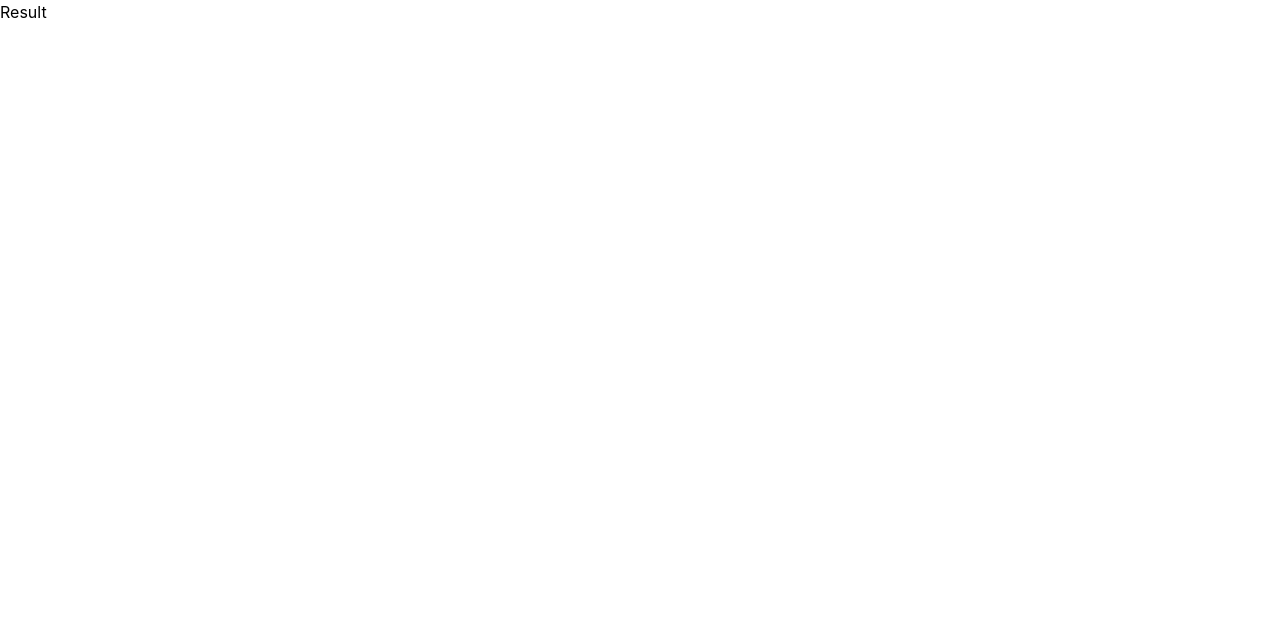
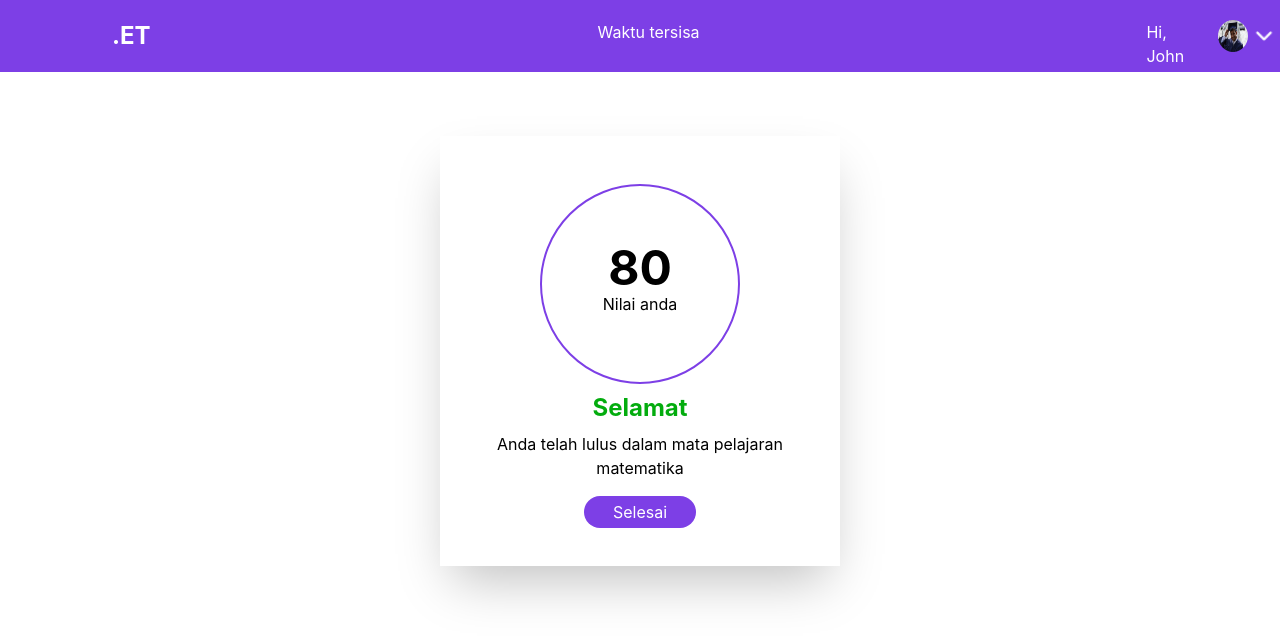
Before and after one commit to yogihendrawan79/final-project-ruang-guru, a React (Create React App) app in the folder Frontend/: page /hasil-ujian/1 in a window 1280 px wide. Shown: the top 640 px of the page. Built offline with nearby package versions, Linux system fonts and the light colour scheme.

Commit message:
feat: result page

```diff
--- a/Frontend/src/App.js
+++ b/Frontend/src/App.js
@@ -12,7 +12,9 @@ function App() {
           <Route path="login" element={<Login />} />
           <Route path="token" element={<Token />} />
           <Route index element={<Soal />} />
-          <Route path="hasil-ujian/:id" element={<Result />} />
+          <Route path='hasil-ujian'>
+            <Route index path=":id" element={<Result />} />
+          </Route>
         </Routes>
       </div>
   );
--- a/Frontend/src/components/Result/Result.jsx
+++ b/Frontend/src/components/Result/Result.jsx
@@ -1,8 +1,27 @@
 import React from 'react'
+import Navbar from '../Navbar/Navbar'
+import Image from '../../assets/images.jpg'
+import Button from '../Soal/Button/Button'
+import './result.css'
 
 const Result = () => {
   return (
-    <div>Result</div>
+    <>
+      <Navbar logo=".ET" username="John" image={Image} />
+      <div className="card mx-auto mt-16 py-2 shadow-2xl px-4">
+        <div className="circle bg-primary text-center mt-10 border-2 mx-auto border-primary border-solid">
+          <h1 className='mt-12 font-bold text-5xl'>80</h1>
+          <p>Nilai anda</p>
+        </div>
+        <h1 className='font-bold text-center mt-2 text-2xl text-lulus'>Selamat</h1>
+        <div className='mt-2'>
+          <p className='text-center'>Anda telah lulus dalam mata pelajaran matematika</p>
+        </div>
+        <div className='button flex justify-center mt-4'>
+          <Button button="Selesai" />
+        </div>
+      </div>
+    </>
   )
 }
 
--- /dev/null
+++ b/Frontend/src/components/Result/result.css
@@ -0,0 +1,13 @@
+.card {
+  width: 400px;
+  height: 430px;
+}
+
+.circle {
+  width: 200px;
+  height: 200px;
+  border-radius: 50%;
+  background: #fff;
+  padding: 10px;
+  color: black;
+}
--- a/Frontend/src/components/Soal/Button/Button.jsx
+++ b/Frontend/src/components/Soal/Button/Button.jsx
@@ -1,12 +1,12 @@
 import React from 'react'
 
-function Button() {
+function Button({ button }) {
   return (
     <>
-      <div className='mt-60 flex justify-between'>
-       <a href='!#' className='bg-primary p-1 w-28 text-center rounded-2xl text-white'>Sebelumnya</a>
-       <a href='!#' className='bg-primary p-1 w-28 text-center rounded-2xl text-white'>Ragu-ragu</a>
-       <a href='!#' className='bg-primary p-1 w-28 text-center rounded-2xl text-white'>Selanjutnya</a>
+      <div className='flex justify-between'>
+       <a href='!#' className='bg-primary p-1 w-28 text-center rounded-2xl text-white'>{button}</a>
+       {/* <a href='!#' className='bg-primary p-1 w-28 text-center rounded-2xl text-white'>Ragu-ragu</a>
+       <a href='!#' className='bg-primary p-1 w-28 text-center rounded-2xl text-white'>Selanjutnya</a>  */}
       </div>
     </>
   )
--- a/Frontend/tailwind.config.js
+++ b/Frontend/tailwind.config.js
@@ -5,7 +5,9 @@ module.exports = {
   theme: {
     extend: {
       colors: {
-        'primary': '#7D3FE6'
+        'primary': '#7D3FE6',
+        'lulus': '#03AC0E',
+        'gagal': '#E51818'
       }
     },
   },
```
